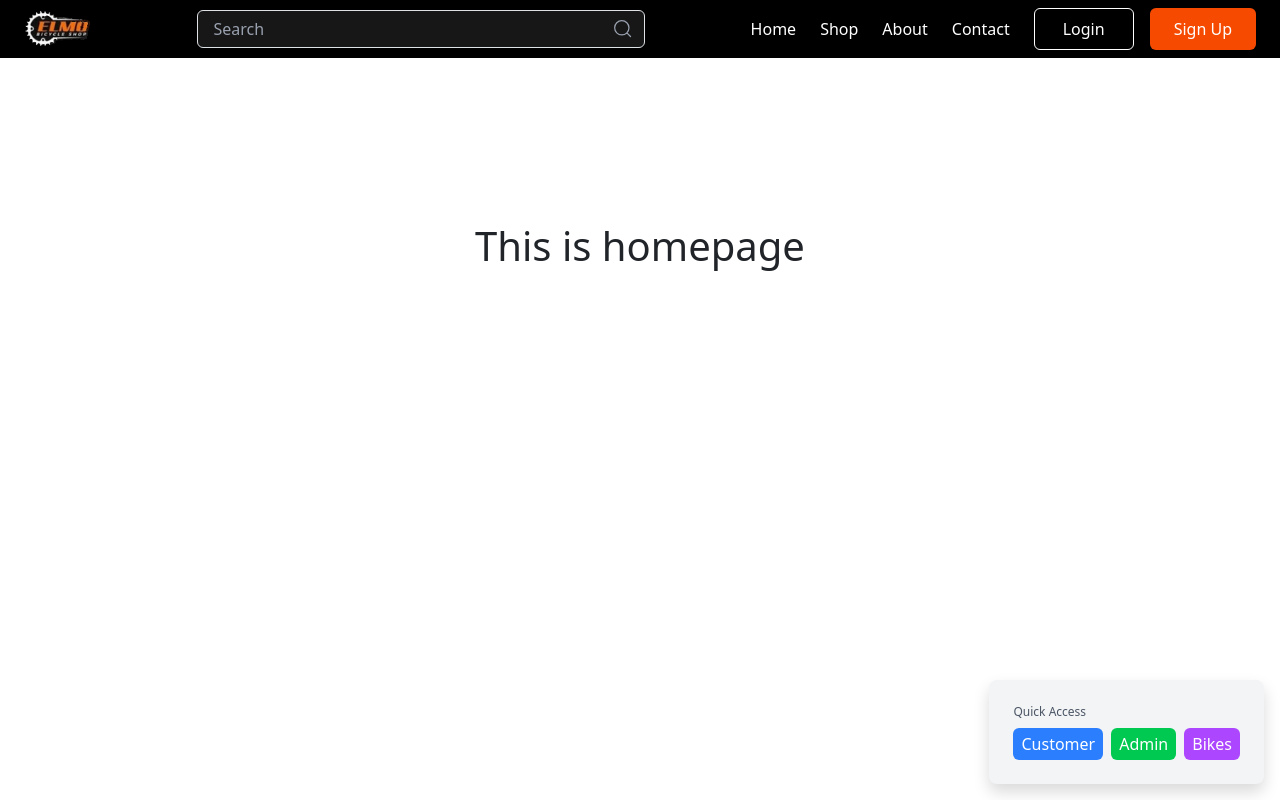
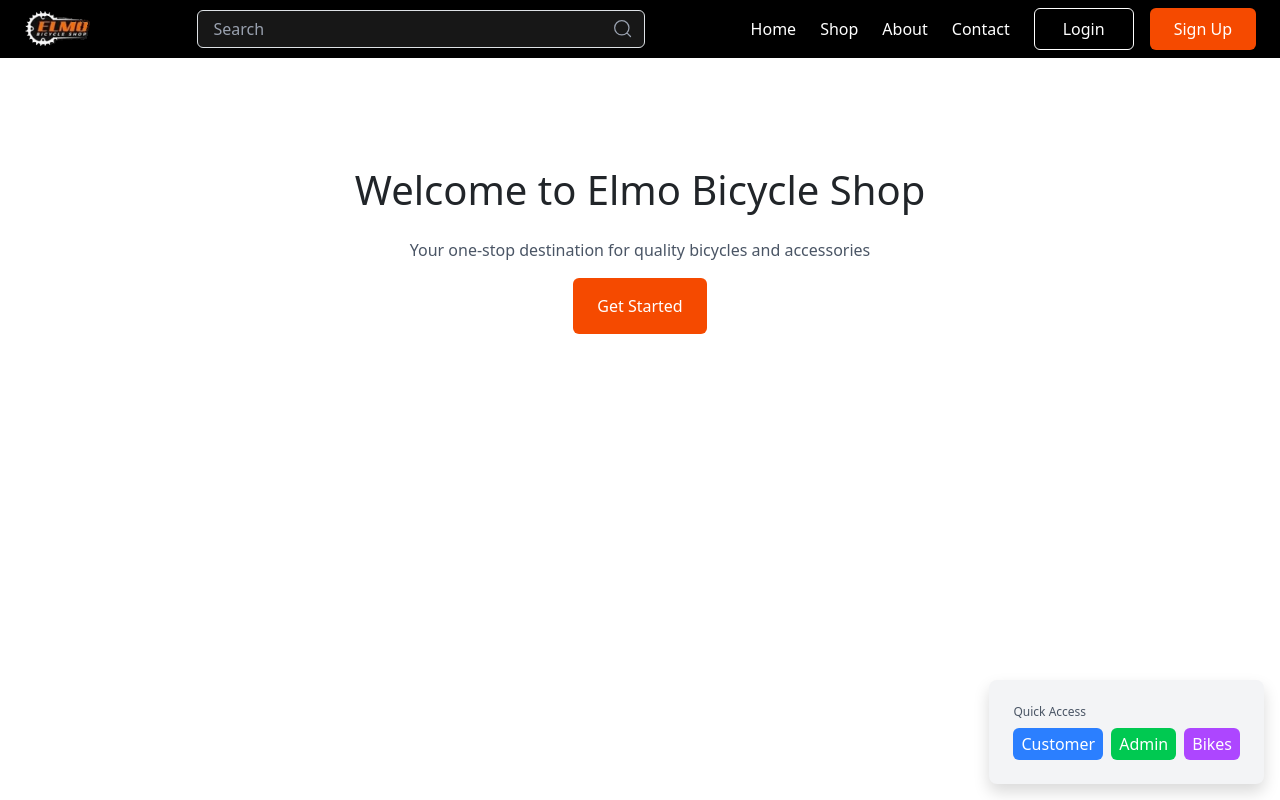
Before and after one commit to lakbaycavite/elmo-bicycle-shop-web, a React (Vite) app: page / in a window 1280 px wide. Built offline with nearby package versions, Linux system fonts and the light colour scheme.

Commit message:
UNIFY: homepage

```diff
--- a/src/App.jsx
+++ b/src/App.jsx
@@ -2,12 +2,13 @@ import { BrowserRouter as Router, Routes, Route } from 'react-router-dom'
 import 'react-phone-number-input/style.css';
 
 // Pre-auth pages
-import Home from './pages/pre-auth/Home'
 import Login from './pages/pre-auth/Login'
 import Signup from './pages/pre-auth/Signup'
 
+// Unified HomePage component
+import HomePage from './pages/HomePage'
+
 // Post-auth pages
-import CustomerHome from './pages/post-auth/Home'
 import Products from './pages/post-auth/Products'
 import BikesCategory from './pages/post-auth/Bikes-category'
 
@@ -23,13 +24,15 @@ function App() {
     <Router>
       <div className="min-h-screen bg-gray-50">
         <Routes>
+          {/* Home routes - using unified HomePage component */}
+          <Route path="/" element={<HomePage />} />
+          <Route path="/customer/home" element={<HomePage />} />
+
           {/* Pre-auth routes */}
-          <Route path="/" element={<Home />} />
           <Route path="/login" element={<Login />} />
           <Route path="/signup" element={<Signup />} />
 
           {/* Post-auth routes */}
-          <Route path="/customer/home" element={<CustomerHome />} />
           <Route path="/customer/products" element={<Products />} />
           <Route path="/customer/bikes-category" element={<BikesCategory />} />
 
--- /dev/null
+++ b/src/pages/HomePage.jsx
@@ -0,0 +1,70 @@
+import { useNavigate, useLocation } from 'react-router-dom'
+import Navbar from '../components/Navbar'
+
+function HomePage() {
+  const navigate = useNavigate()
+  const location = useLocation()
+
+  // Determine if user is authenticated based on the current route
+  const isAuthenticated = location.pathname === '/customer/home'
+
+  return (
+    <div className="min-h-screen bg-white">
+      {/* Navbar */}
+      <Navbar isLoggedIn={isAuthenticated} />
+
+      {/* Main Content */}
+      <div className="flex items-center justify-center h-96">
+        <div className="text-center">
+          <h1 className="text-2xl text-gray-900 mb-4">Welcome to Elmo Bicycle Shop</h1>
+          <p className="text-gray-600 mb-6">Your one-stop destination for quality bicycles and accessories</p>
+
+          {isAuthenticated ? (
+            <button
+              onClick={() => navigate('/customer/products')}
+              className="px-6 py-3 bg-orange-600 text-white rounded hover:bg-orange-700"
+            >
+              Browse Products
+            </button>
+          ) : (
+            <button
+              onClick={() => navigate('/login')}
+              className="px-6 py-3 bg-orange-600 text-white rounded hover:bg-orange-700"
+            >
+              Get Started
+            </button>
+          )}
+        </div>
+      </div>
+
+      {/* Quick Access (Development Only) */}
+      <div className="fixed bottom-4 right-4">
+        <div className="bg-gray-100 p-4 rounded-lg shadow">
+          <p className="text-xs text-gray-600 mb-2">Quick Access</p>
+          <div className="flex gap-2">
+            <button
+              onClick={() => navigate('/customer/home')}
+              className="bg-blue-500 text-white px-2 py-1 rounded text-xs"
+            >
+              Customer
+            </button>
+            <button
+              onClick={() => navigate('/admin/dashboard')}
+              className="bg-green-500 text-white px-2 py-1 rounded text-xs"
+            >
+              Admin
+            </button>
+            <button
+              onClick={() => navigate('/customer/Bikes-category')}
+              className="bg-purple-500 text-white px-2 py-1 rounded text-xs"
+            >
+              Bikes
+            </button>
+          </div>
+        </div>
+      </div>
+    </div>
+  )
+}
+
+export default HomePage
--- a/src/pages/post-auth/Home.jsx
+++ /dev/null
@@ -1,29 +0,0 @@
-import { useNavigate } from 'react-router-dom'
-import Navbar from '../../components/Navbar'
-
-function Home() {
-  const navigate = useNavigate()
-
-  return (
-    <div className="min-h-screen bg-white">
-      {/* Navbar */}
-      <Navbar isLoggedIn={true} />
-
-      {/* Main Content */}
-      <div className="flex items-center justify-center h-96">
-        <div className="text-center">
-          <h1 className="text-2xl text-gray-900 mb-4">Welcome to Elmo Bicycle Shop</h1>
-          <p className="text-gray-600 mb-6">Your one-stop destination for quality bicycles and accessories</p>
-          <button
-            onClick={() => navigate('/customer/products')}
-            className="px-6 py-3 bg-orange-600 text-white rounded hover:bg-orange-700"
-          >
-            Browse Products
-          </button>
-        </div>
-      </div>
-    </div>
-  )
-}
-
-export default Home
--- a/src/pages/pre-auth/Home.jsx
+++ /dev/null
@@ -1,47 +0,0 @@
-import { useNavigate } from 'react-router-dom'
-import Navbar from '../../components/Navbar'
-
-function Home() {
-  const navigate = useNavigate()
-
-  return (
-    <div className="min-h-screen bg-white">
-      {/* Navbar */}
-      <Navbar isLoggedIn={false} />
-
-      {/* Main Content */}
-      <main className="flex items-center justify-center h-96">
-        <h1 className="text-2xl text-gray-900">This is homepage</h1>
-      </main>
-
-      {/* Quick Access (Development Only) */}
-      <div className="fixed bottom-4 right-4">
-        <div className="bg-gray-100 p-4 rounded-lg shadow">
-          <p className="text-xs text-gray-600 mb-2">Quick Access</p>
-          <div className="flex gap-2">
-            <button
-              onClick={() => navigate('/customer/home')}
-              className="bg-blue-500 text-white px-2 py-1 rounded text-xs"
-            >
-              Customer
-            </button>
-            <button
-              onClick={() => navigate('/admin/dashboard')}
-              className="bg-green-500 text-white px-2 py-1 rounded text-xs"
-            >
-              Admin
-            </button>
-            <button
-              onClick={() => navigate('/customer/Bikes-category')}
-              className="bg-purple-500 text-white px-2 py-1 rounded text-xs"
-            >
-              Bikes
-            </button>
-          </div>
-        </div>
-      </div>
-    </div>
-  )
-}
-
-export default Home
```
